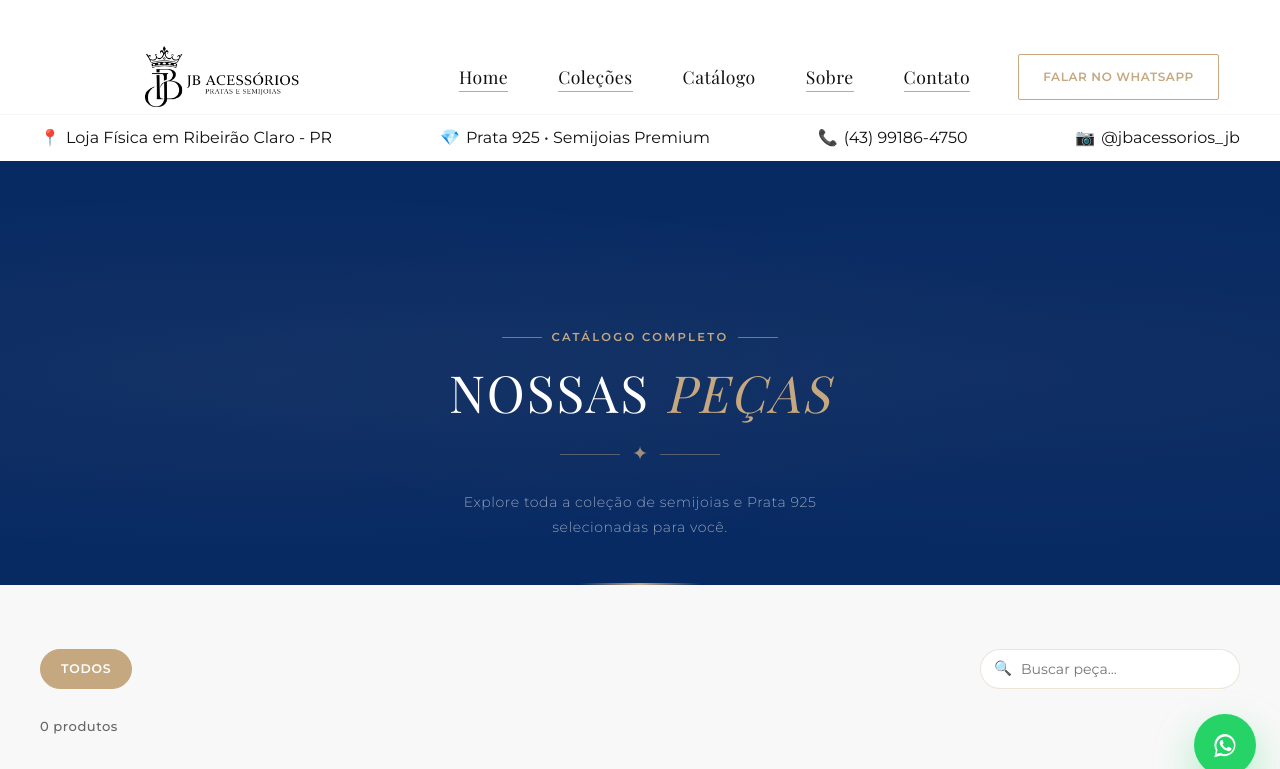
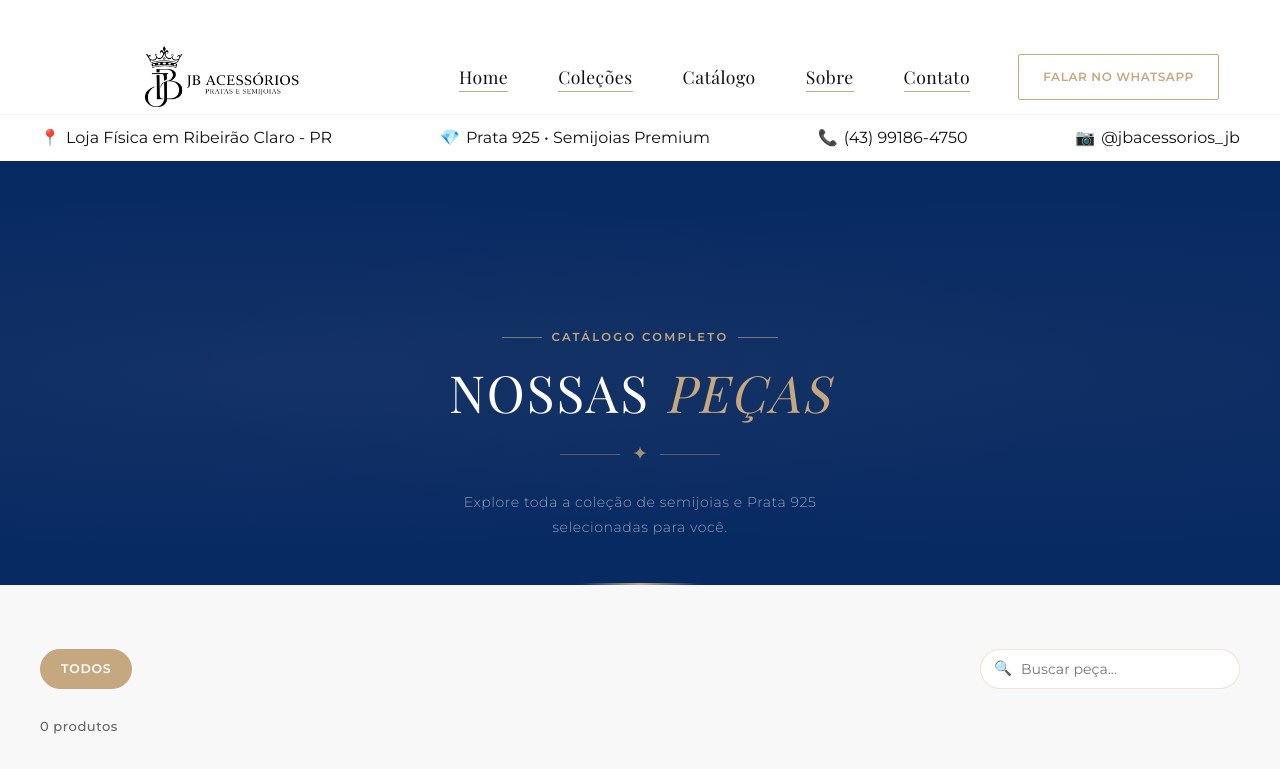
Before and after one commit to marceloaparecidoleonel-alt/jb-acesssorios, a website: page catalogo.html in a window 1280 px wide. Shown: the top 769 px of the page. Drawn offline with nearby package versions, Linux system fonts and the light colour scheme; no server answers; a web font is replaced by a local one.

Commit message:
remove: remover botão flutuante do WhatsApp com ícone verde

```diff
--- a/css/style.css
+++ b/css/style.css
@@ -1333,32 +1333,6 @@ button {
     font-size: 0.85rem;
 }
 
-.floating-whatsapp {
-    position: fixed;
-    right: 24px;
-    bottom: 24px;
-    z-index: 999;
-    display: grid;
-    place-items: center;
-    width: 62px;
-    height: 62px;
-    border-radius: 50%;
-    background: #25d366;
-    box-shadow: 0 18px 42px rgba(37, 211, 102, 0.36);
-    animation: whatsappPulse 2.4s ease-in-out infinite;
-    transition: transform var(--transition), box-shadow var(--transition);
-}
-
-.floating-whatsapp:hover {
-    transform: translateY(-4px) scale(1.03);
-    box-shadow: 0 22px 52px rgba(37, 211, 102, 0.46);
-}
-
-.floating-whatsapp img {
-    width: 31px;
-    height: 31px;
-}
-
 .reveal {
     opacity: 0;
     transform: translateY(40px);
@@ -1383,12 +1357,3 @@ button {
         transform: translate(-50%, 18px);
     }
 }
-
-@keyframes whatsappPulse {
-    0%, 100% {
-        box-shadow: 0 18px 42px rgba(37, 211, 102, 0.36), 0 0 0 0 rgba(37, 211, 102, 0.28);
-    }
-    50% {
-        box-shadow: 0 18px 42px rgba(37, 211, 102, 0.36), 0 0 0 12px rgba(37, 211, 102, 0);
-    }
-}
```
Also changed, not shown: index.html (+0 -4 lines).
